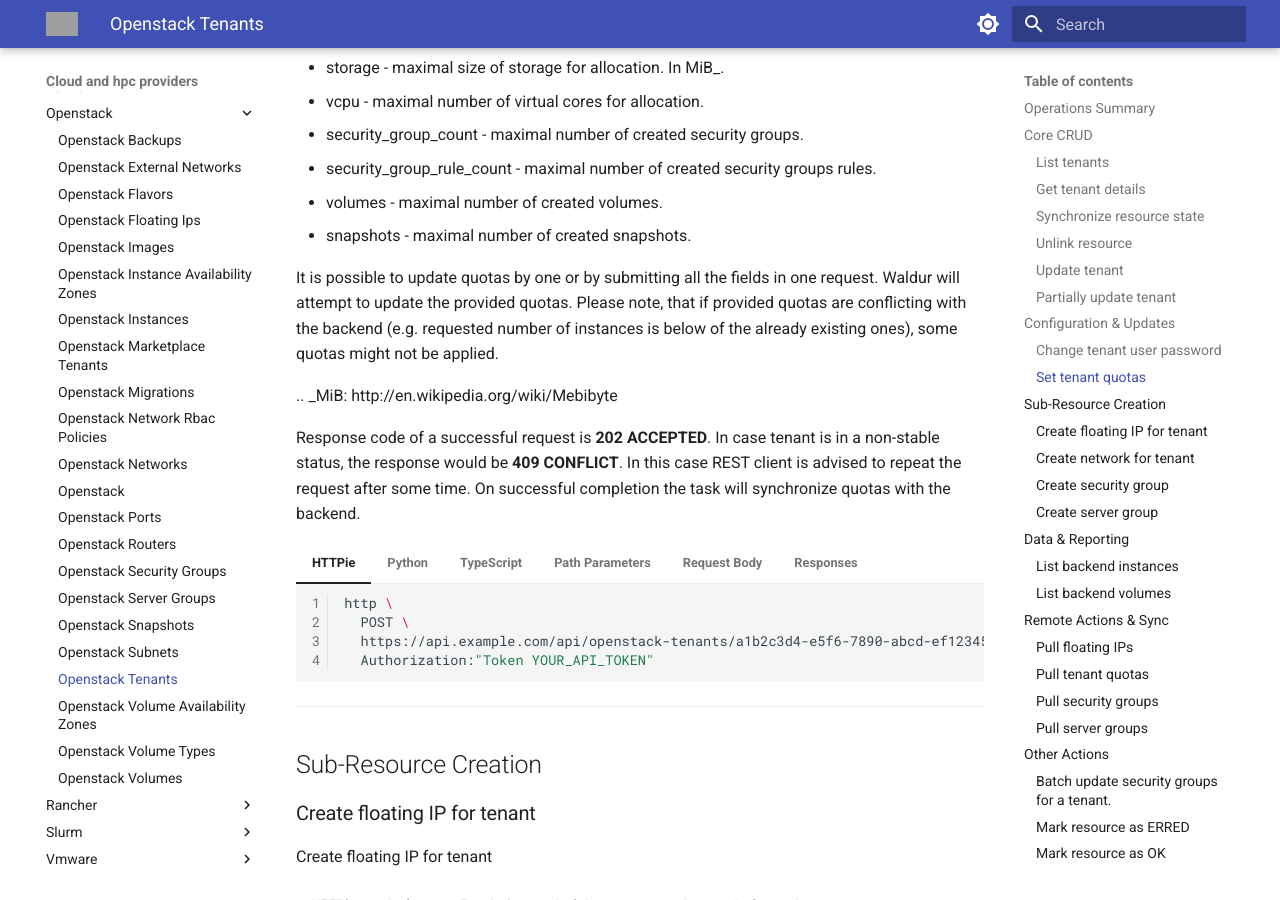
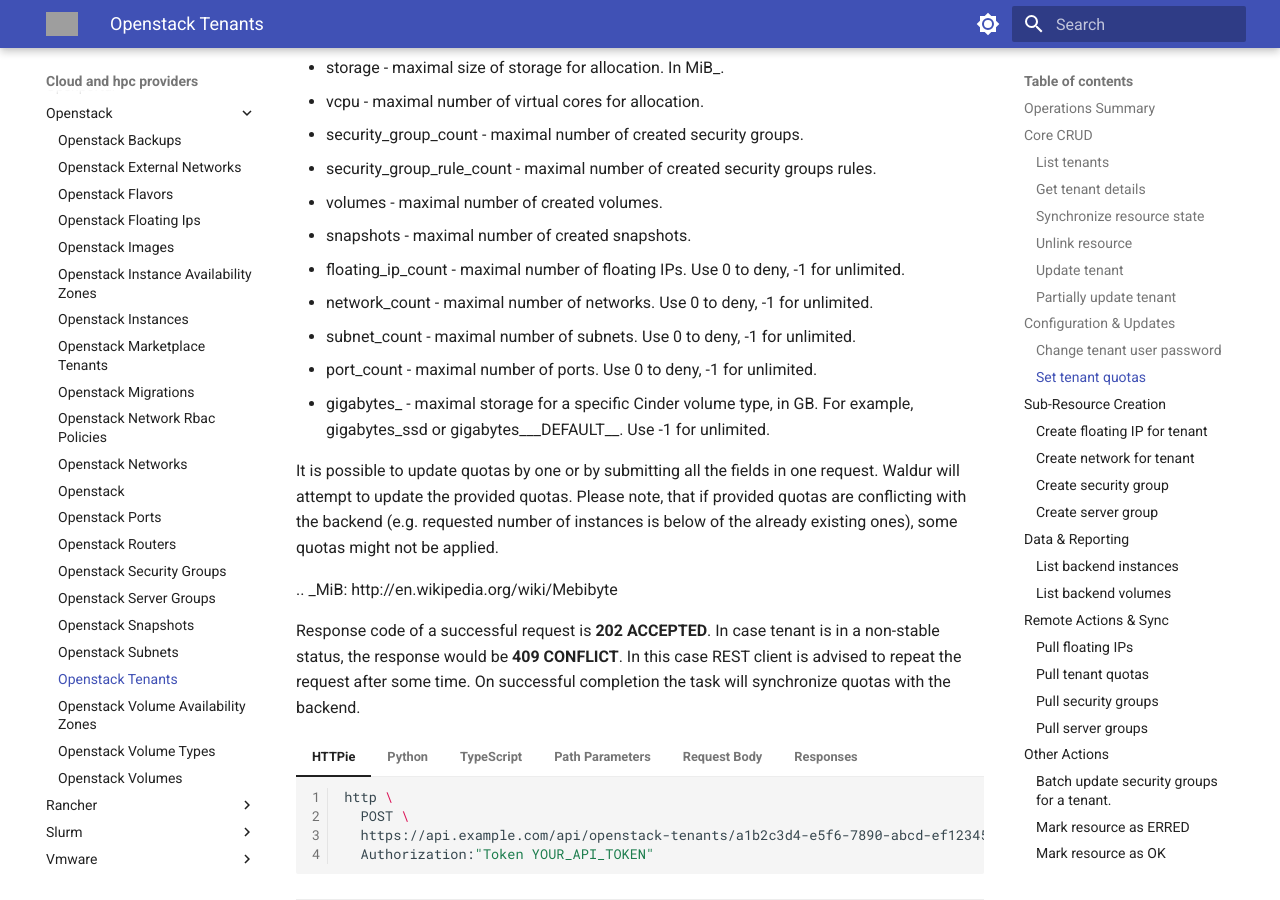
Before and after one commit to waldur/api-docs, an MkDocs documentation site: the page built from docs/cloud-and-hpc-providers/openstack/tenants.md, in a window 1280 px wide and 900 px high, scrolled down 4387 px. Built offline with MkDocs 1.6.1 and Material for MkDocs 9.7.7, drawn with Linux system fonts in a browser that asks for light colours; the version menu is left out; grey boxes are pictures that could not be loaded.

Commit message:
docs: Auto-generate API reference from https://code.opennodecloud.com/waldur/waldur-sdk-docs-generator

```diff
--- a/docs/cloud-and-hpc-providers/openstack/tenants.md
+++ b/docs/cloud-and-hpc-providers/openstack/tenants.md
@@ -852,6 +852,12 @@ The following quotas are supported. All values are expected to be integers:
 - security_group_rule_count - maximal number of created security groups rules.
 - volumes - maximal number of created volumes.
 - snapshots - maximal number of created snapshots.
+- floating_ip_count - maximal number of floating IPs. Use 0 to deny, -1 for unlimited.
+- network_count - maximal number of networks. Use 0 to deny, -1 for unlimited.
+- subnet_count - maximal number of subnets. Use 0 to deny, -1 for unlimited.
+- port_count - maximal number of ports. Use 0 to deny, -1 for unlimited.
+- gigabytes_<volume_type_name> - maximal storage for a specific Cinder volume type, in GB.
+  For example, gigabytes_ssd or gigabytes___DEFAULT__. Use -1 for unlimited.
 
 It is possible to update quotas by one or by submitting all the fields in one request.
 Waldur will attempt to update the provided quotas. Please note, that if provided quotas are
@@ -929,16 +930,20 @@ On successful completion the task will synchronize quotas with the backend.
 
 === "Request Body"
 
-    | Field | Type | Required |
-    |---|---|---|
-    | `instances` | integer |  |
-    | `volumes` | integer |  |
-    | `snapshots` | integer |  |
-    | `ram` | integer |  |
-    | `vcpu` | integer |  |
-    | `storage` | integer |  |
-    | `security_group_count` | integer |  |
-    | `security_group_rule_count` | integer |  |
+    | Field | Type | Required | Description |
+    |---|---|---|---|
+    | `instances` | integer |  |  |
+    | `volumes` | integer |  |  |
+    | `snapshots` | integer |  |  |
+    | `ram` | integer |  | In MiB |
+    | `vcpu` | integer |  |  |
+    | `storage` | integer |  | In MiB |
+    | `security_group_count` | integer |  |  |
+    | `security_group_rule_count` | integer |  |  |
+    | `floating_ip_count` | integer |  | Use 0 to deny, -1 for unlimited |
+    | `network_count` | integer |  | Use 0 to deny, -1 for unlimited |
+    | `subnet_count` | integer |  | Use 0 to deny, -1 for unlimited |
+    | `port_count` | integer |  | Use 0 to deny, -1 for unlimited |
 
 
 === "Responses"
@@ -955,6 +960,10 @@ On successful completion the task will synchronize quotas with the backend.
     | `storage` | integer |
     | `security_group_count` | integer |
     | `security_group_rule_count` | integer |
+    | `floating_ip_count` | integer |
+    | `network_count` | integer |
+    | `subnet_count` | integer |
+    | `port_count` | integer |
 
 ---
 
```
Also changed, not shown: other parts of docs/cloud-and-hpc-providers/openstack/tenants.md (+3 -8 lines), docs/proposals-and-calls/proposals/proposals.md (+76 -0 lines).
